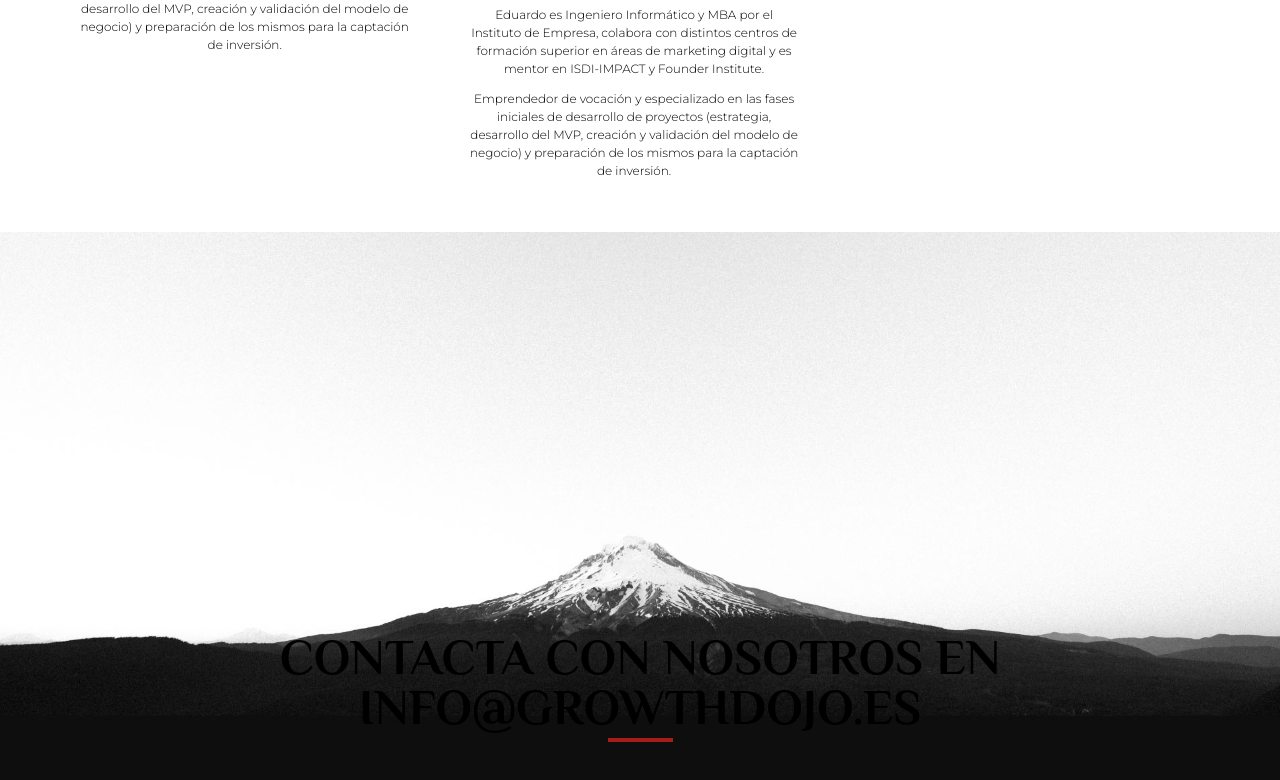
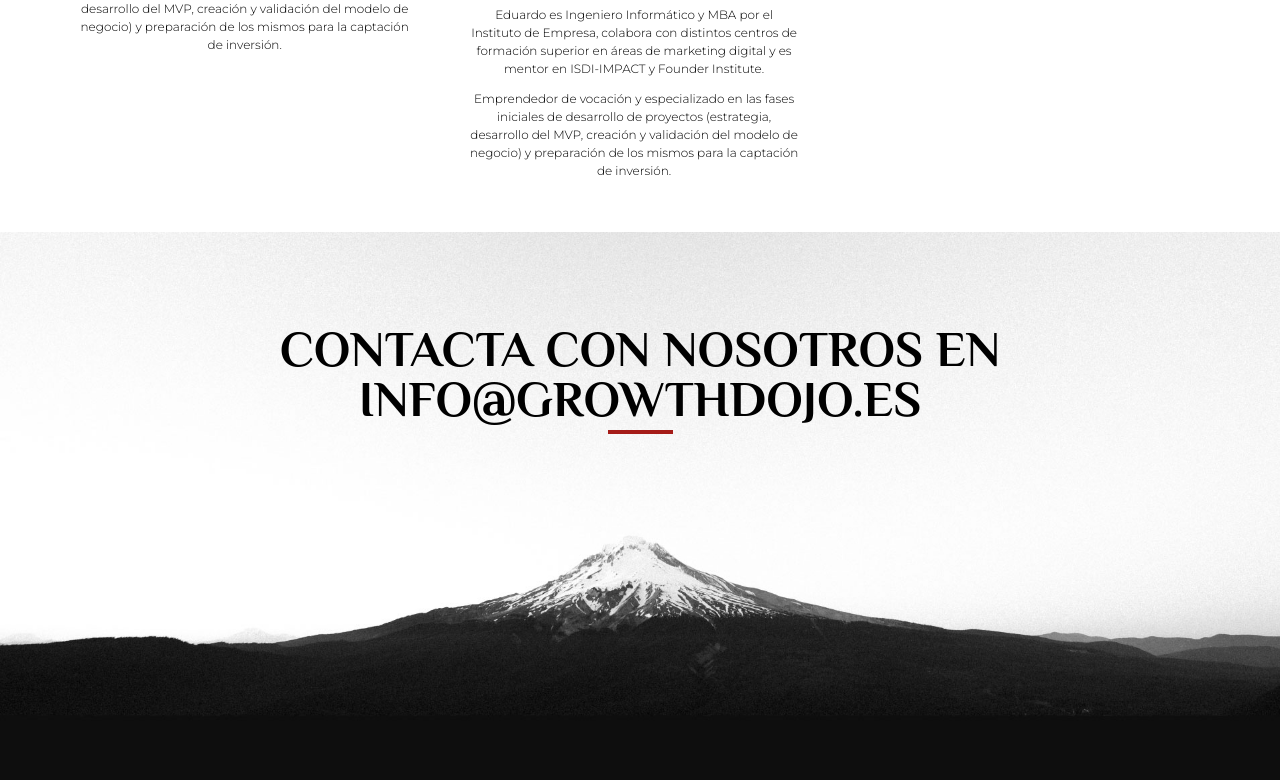
Before and after one commit to gedeondt/growthdojo, a plain HTML site: page index.html in a window 1280 px wide. Shown: the part 4213-4993 px from the top of the page. Drawn offline with Linux system fonts and the light colour scheme.

Commit message:
Update index.html

```diff
--- a/index.html
+++ b/index.html
@@ -185,7 +185,7 @@
 
     </div>
     <section class="bloque5">
-        <h2 class="titular" style="margin-top: 350px">CONTACTA CON NOSOTROS EN INFO@GROWTHDOJO.ES</h2>
+        <h2 class="titular" style="margin-bottom: 350px">CONTACTA CON NOSOTROS EN INFO@GROWTHDOJO.ES</h2>
 
     </section>
 
```
